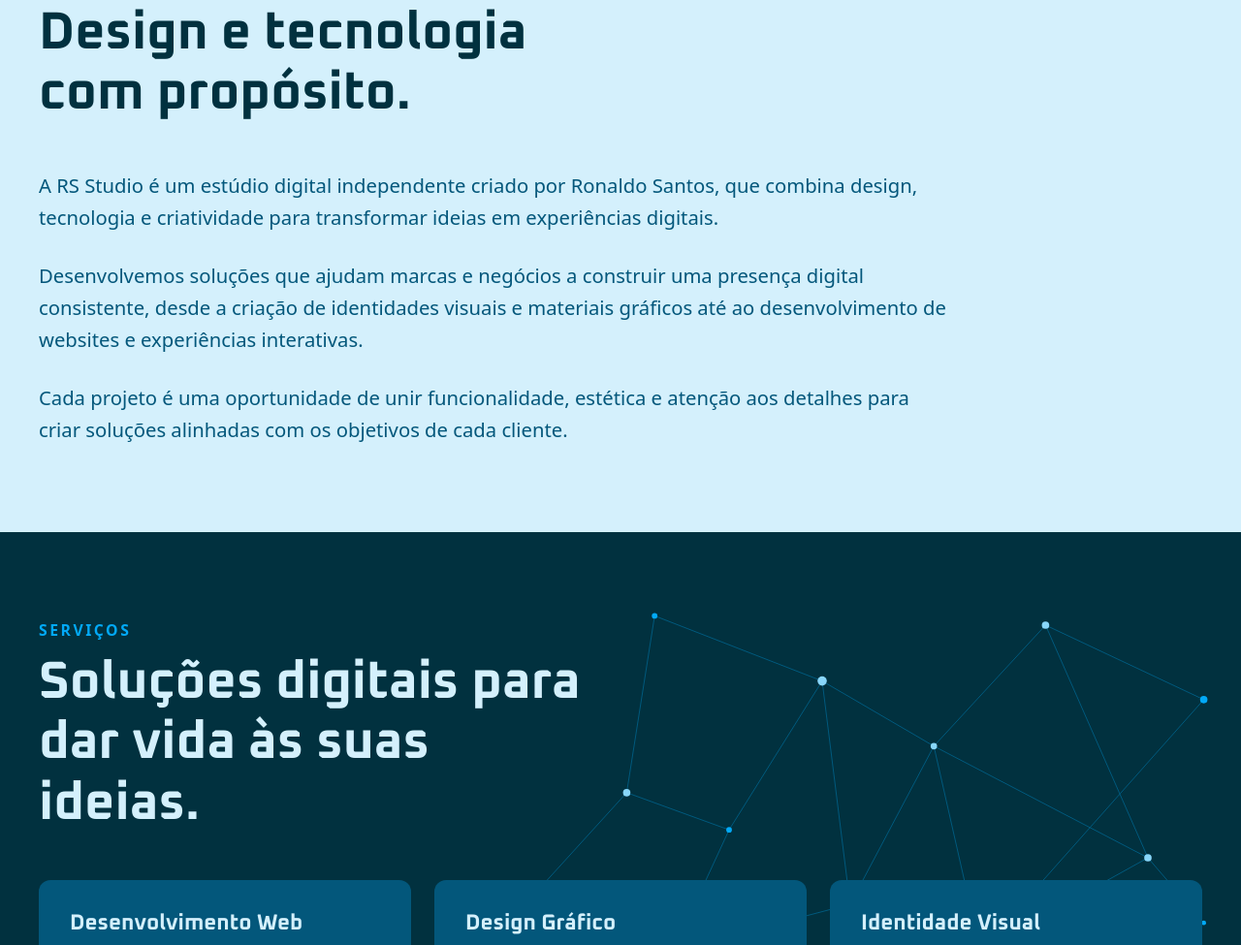
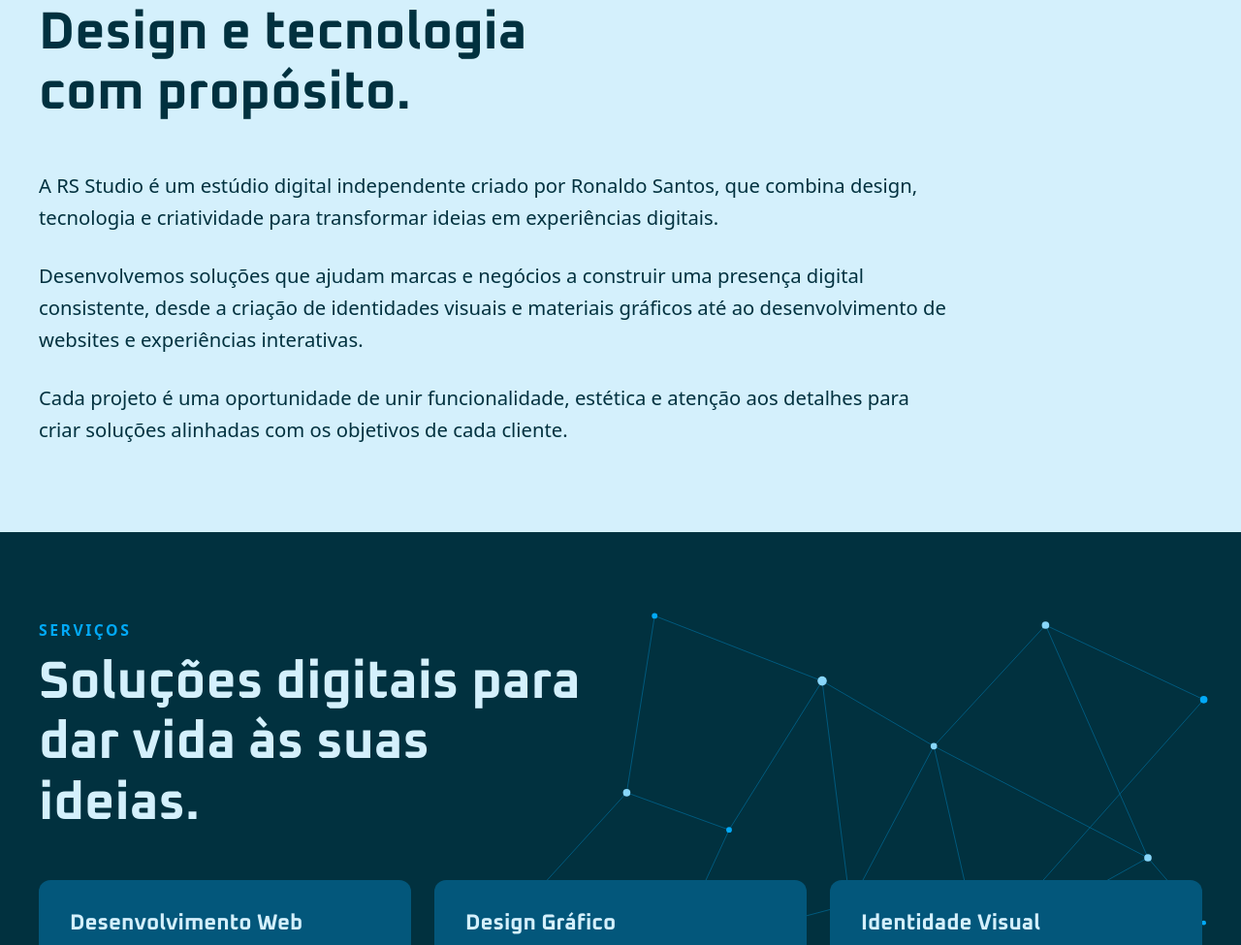
Before and after one commit to ronaldoLS/rs-studio, a website built with Vite: page index.html in a window 1280 px wide. Shown: the part 959-1934 px from the top of the page at 97% size. Built offline with nearby package versions, Linux system fonts and the light colour scheme.

Commit message:
tweak: Improve About section text contrast
Use the deep color for About section paragraphs to improve readability against the ice background.

```diff
--- a/src/style.css
+++ b/src/style.css
@@ -99,7 +99,7 @@
 
 #sobre { background: var(--rs-ice); }
 #sobre h2 { color: var(--rs-deep); }
-#sobre p { color: var(--rs-blue); }
+#sobre p { color: var(--rs-deep); }
 #sobre > div > div > p.text-sm { color: var(--rs-electric); }
 #sobre .max-w-4xl { max-width: 52rem; }
 #sobre .max-w-4xl p + p { margin-top: var(--rs-space-6); }
```
